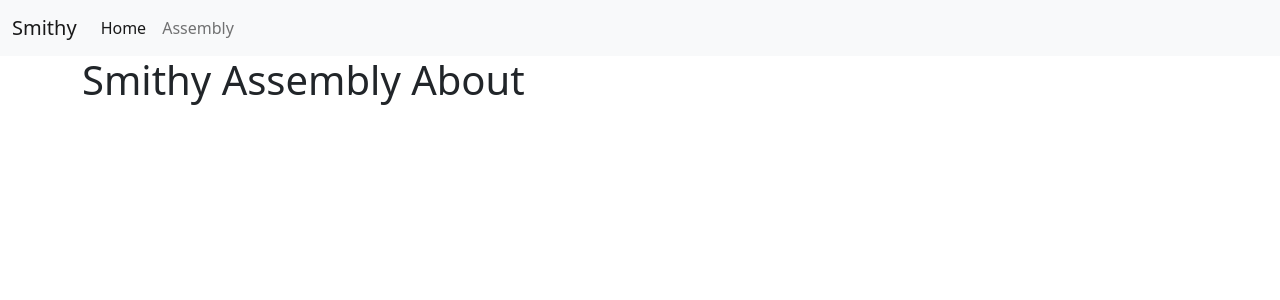
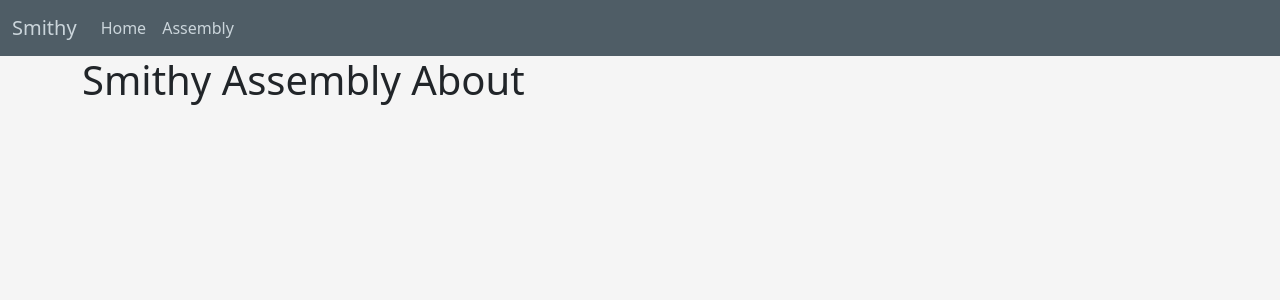
Before and after one commit to henrithomas/smithy-app, a Django app: page /assembly/about/ in a window 1280 px wide. Shown: the top 300 px of the page. Run offline with Django 3.2, Linux system fonts and the light colour scheme.

Commit message:
nav updates

```diff
--- a/smithy/assembly/views.py
+++ b/smithy/assembly/views.py
@@ -4,4 +4,4 @@ def home(request):
     return render(request, 'assembly/home.html')
 
 def about(request):
-    return render(request, 'assembly/about.html', {'title': 'About'})
+    return render(request, 'assembly/about.html', {'title': 'Assembly About'})
--- /dev/null
+++ b/smithy/proj_site/static/proj_site/main.css
@@ -0,0 +1,31 @@
+body {
+    background: whitesmoke;
+  }
+
+.bg-steel {
+    background-color: #4f5d66;
+}
+
+.site-header .navbar-brand {
+    color: #cbd5db;
+}
+
+.site-header .navbar-brand:hover {
+    color: #ffffff;
+}
+
+.site-header .navbar-nav .nav-link {
+    color: #cbd5db;
+}
+
+.site-header .navbar-nav .nav-link:hover {
+    color: #ffffff;
+}
+
+.site-header .navbar-nav .nav-link.active {
+    font-weight: 500;
+}
+
+.navbar-dark .navbar-text {
+    color: #ffffff;
+}
--- a/smithy/proj_site/templates/proj_site/base.html
+++ b/smithy/proj_site/templates/proj_site/base.html
@@ -1,3 +1,4 @@
+{% load static %}
 <!DOCTYPE html>
 <html lang="en">
     <head>
@@ -8,6 +9,8 @@
         <!-- Bootstrap CSS -->
         <link href="https://cdn.jsdelivr.net/npm/bootstrap@5.0.0-beta3/dist/css/bootstrap.min.css" rel="stylesheet" integrity="sha384-eOJMYsd53ii+scO/bJGFsiCZc+5NDVN2yr8+0RDqr0Ql0h+rP48ckxlpbzKgwra6" crossorigin="anonymous">
 
+        <link rel="stylesheet" type="text/css" href="{% static 'proj_site/main.css' %}">
+
         {% if title %}
             <title>Smithy - {{ title }}</title>
         {% else %}
@@ -15,8 +18,8 @@
         {% endif %}
     </head>
     <body>
-        <header class="site-header" id="siteheader"></header>
-            <nav class="navbar navbar-expand-lg navbar-light bg-light">
+        <header class="site-header" id="siteheader">
+            <nav class="navbar navbar-expand-lg navbar-dark bg-steel">
                 <div class="container-fluid">
                     <a class="navbar-brand mr-4" href="{% url 'site-home' %}">Smithy</a>
                     <button class="navbar-toggler" type="button" data-bs-toggle="collapse" data-bs-target="#navbarSupportedContent" aria-controls="navbarSupportedContent" aria-expanded="false" aria-label="Toggle navigation">
@@ -25,7 +28,7 @@
                     <div class="collapse navbar-collapse" id="navbarSupportedContent">
                     <ul class="navbar-nav me-auto mb-2 mb-lg-0">
                         <li class="nav-item">
-                            <a class="nav-link active" aria-current="page" href="{% url 'site-home' %}">Home</a>
+                            <a class="nav-link" href="{% url 'site-home' %}">Home</a>
                         </li>
                         <li class="nav-item">
                             <a class="nav-link" href="{% url 'assembly-home' %}">Assembly</a>
```
